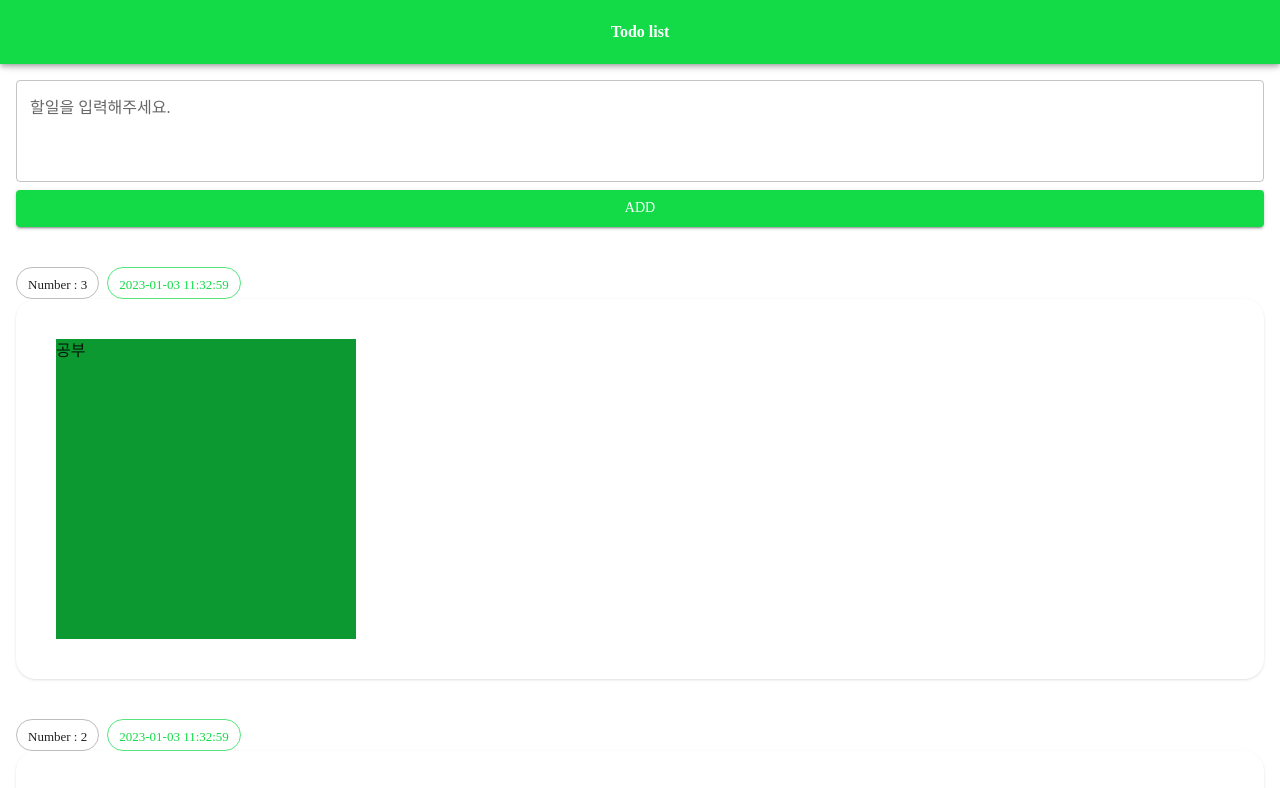
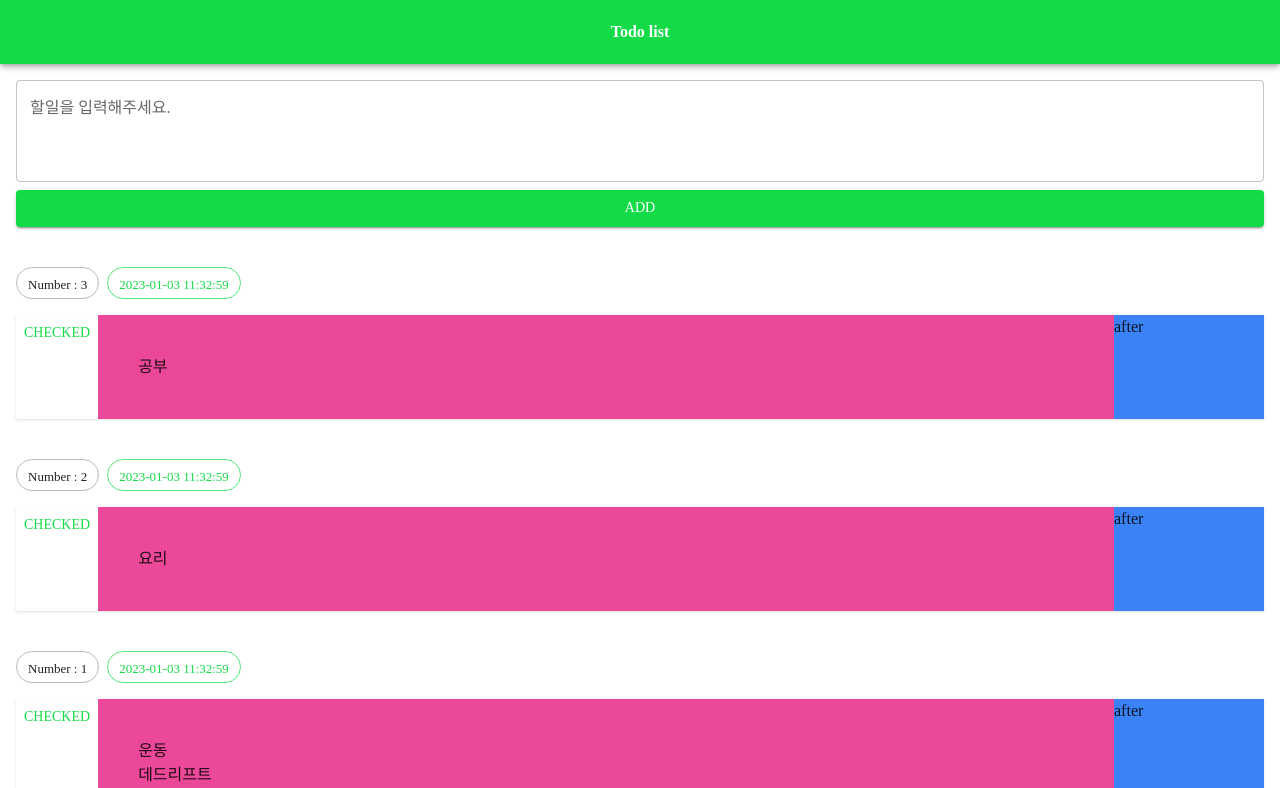
Before and after one commit to Bravetomato/react-proj, a React (Create React App) app: page / in a window 1280 px wide. Shown: the top 788 px of the page. Built offline with nearby package versions, Linux system fonts and the light colour scheme.

Commit message:
할일리스트-디자인-1

```diff
--- a/src/App.js
+++ b/src/App.js
@@ -43,12 +43,10 @@ function App() {
   const todosState = useTodosState();
 
   useEffect(() => {
-    todosState.addTodo("운동 데드리프트 유산소 스트레칭");
+    todosState.addTodo("운동\n데드리프트\n유산소\n스트레칭");
     todosState.addTodo("요리");
     todosState.addTodo("공부");
   }, []);
-  // useEffect 사용해 addTodo에 운동, 요리, 공부를 추가함.
-  // [] : 빈배열을 넣어 운동, 요리, 공부가 한번씩만 나타나도록. 빈배열 쓰지않으면 무한대로 나타남.
 
   const onSubmit = (e) => {
     e.preventDefault();
@@ -80,18 +78,15 @@ function App() {
       </AppBar>
       <Toolbar/>
       <form onSubmit={onSubmit} className="flex flex-col mt-4 px-4 gap-2">
-        {/* mt-4 : margin 4. px-4 : padding 4 */}
+        {/* mt-4 : margin top 4. px-4 : padding 4 */}
       <TextField
         minRows={3}
         maxRows={10}
         multiline
-        // multiline : enter 입력시 입력창 줄바꿈
-        // minRows : 최소 줄. maxRows : 최대 줄. {}안에 숫자를 넣어준다.
         autoComplete="off"
         name="content"
         type="text"
         label="할일을 입력해주세요."
-        // label : placeholder의 역할
         variant="outlined"
       />
       <Button type="submit" variant="contained">Add</Button>
@@ -105,14 +100,17 @@ function App() {
                 {/* ! : 앞에 느낌표를 사용하면 우선순위로 적용된다.*/}
                 <Chip label={todo.regDate} variant="outlined" className="!pt-1" color="primary" />
               </div>
-              <div className="mt-a p-10 shadow rounded-[20px]" whitespace-pre-wrap leading-normal>
-              <Box
-                sx={{
-                width: 300,
-                height: 300,
-                backgroundColor: 'primary.dark',
-                }}
-              > {todo.content} </Box></div>
+              <div className="flex shadow mt-4 round">
+                <Button className="bg-red-500 flex-shrink-0 !items-start !rounded-[20px_0_0_20px]">
+                {/* items-start : checked 라는 글자를 상단에 위치시키기 위해서*/}
+                {/* rounded-[20px_0_0_20px] : 모서리 둥글게. 시계방향대로 4군데. _를 사용해 각 모서리 구분. */}
+                {/* ! : 우선순위로 적용시키기 위해 사용*/}
+                  <span>checked</span>
+                </Button>
+              <div className="bg-pink-500 mt-a p-10 flex-grow whitespace-pre-wrap leading-normal">
+              {todo.content}</div>
+                <div className="bg-blue-500 w-[150px] flex-shrink-0">after</div>
+              </div>
               {/* whitespace-pre-wrap : 자동 줄바꿈. 공백을 코드에 있는 그대로 표시.*/}
               {/* leading-normal : 행간 정렬*/}
             </li>
--- a/src/index.js
+++ b/src/index.js
@@ -3,6 +3,7 @@ import ReactDOM from "react-dom/client";
 import "./index.css";
 import App from "./App.js";
 import { ThemeProvider, CssBaseline, createTheme } from '@mui/material';
+
 
 // mui 사용하기
 const root = ReactDOM.createRoot(document.getElementById("root"));
```
